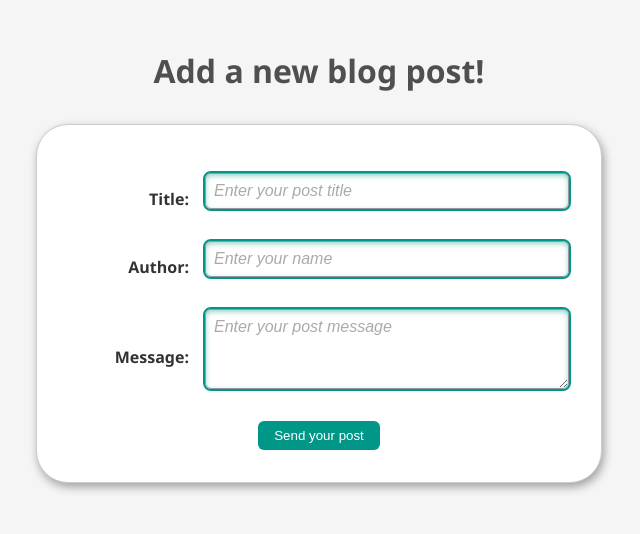
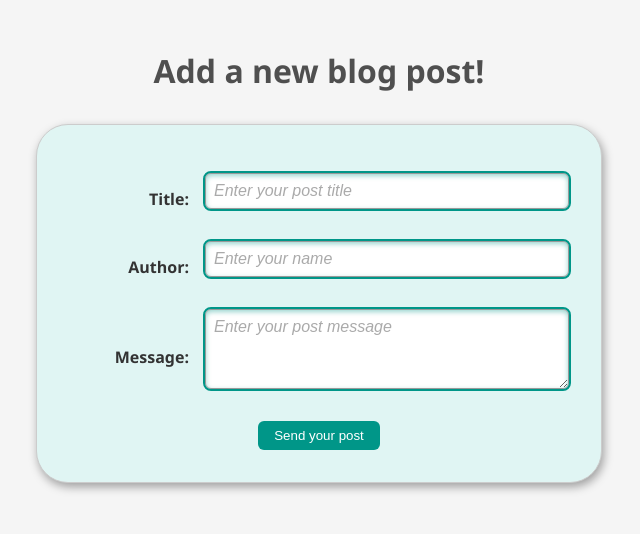
Before and after one commit to SandraSpiegelberg/Masterblog, a Flask app: page /add in a window 1280 px wide. Shown: the top 534 px of the page, without its empty margins (321-961 px from the left). Run offline with Flask 3, Linux system fonts and the light colour scheme.

Commit message:
change the styled-form and delete some comments in stlye.css

```diff
--- a/static/style.css
+++ b/static/style.css
@@ -7,7 +7,7 @@
 }
 
 body {
-    font-family: 'Segoe UI', Roboto, sans-serif;
+    font-family: 'Segoe UI', sans-serif;
     background-color: #F5F5F5;
     padding: 20px;
     color: #333;
@@ -27,7 +27,7 @@ h1 {
   padding: 2em;
   border: 1px solid #ccc;
   border-radius: 2em;
-  background-color: #fff;
+  background-color: var(--accent-soft);
   box-shadow: 2px 4px 10px rgba(0, 0, 0, 0.35);
 }
 
@@ -36,10 +36,6 @@ p {
   align-items: center;
   margin-bottom: 1em;
 }
-
-/* p + p {
-  margin-top: 1em;
-} */
 
 label {
   /* Uniform size & alignment */
@@ -66,7 +62,6 @@ textarea {
   /* Match form field borders */
   border: 1px solid #999;
   border-radius: 6px;
-  /* box-shadow: inset 0 1px 2px rgba(0, 0, 0, 0.1); */
   transition: border-color 0.2s, box-shadow 0.2s;
   outline: 2px solid var(--accent);
   box-shadow: inset 0 2px 5px rgba(0, 150, 136, 0.4);
```
